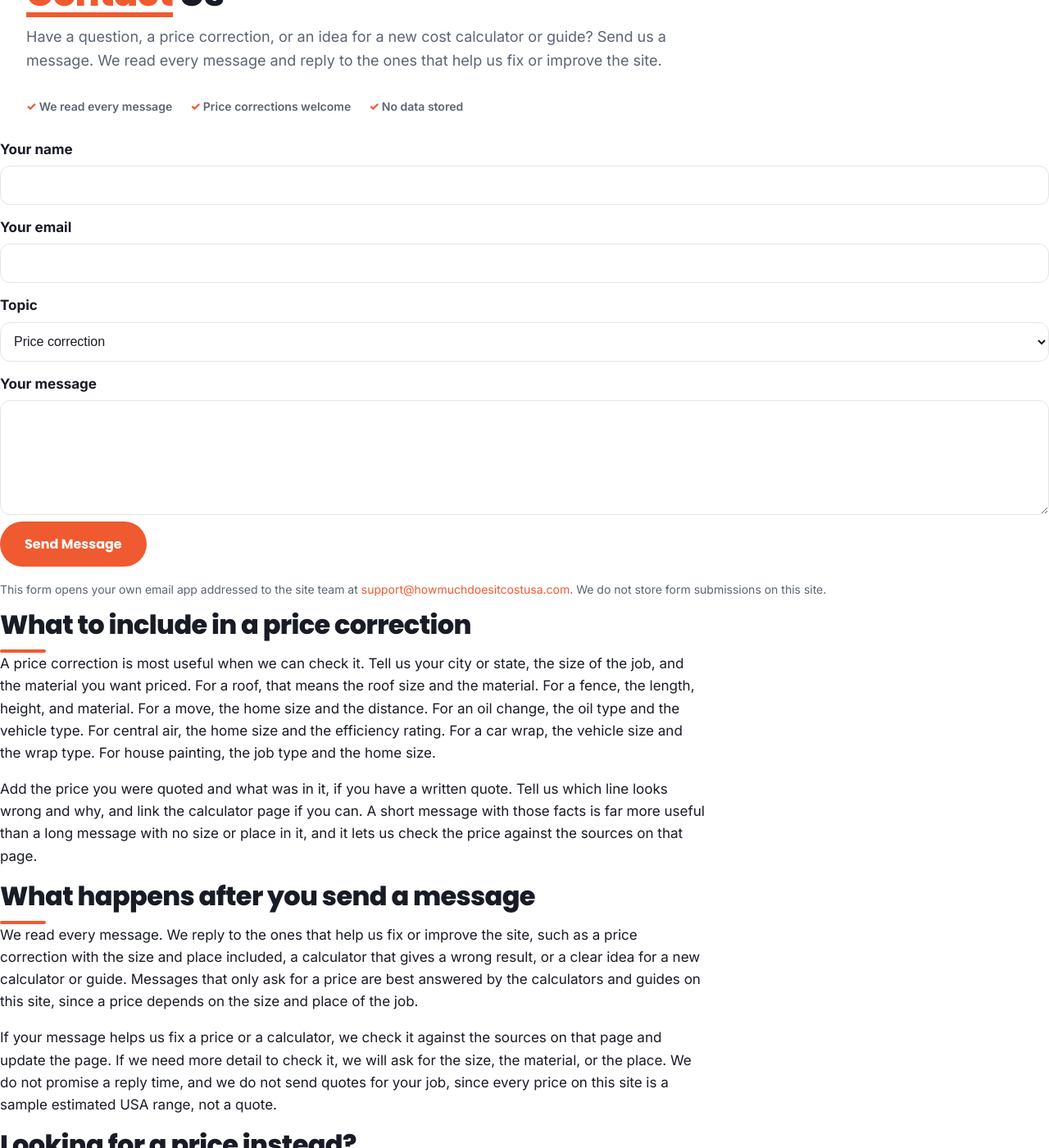
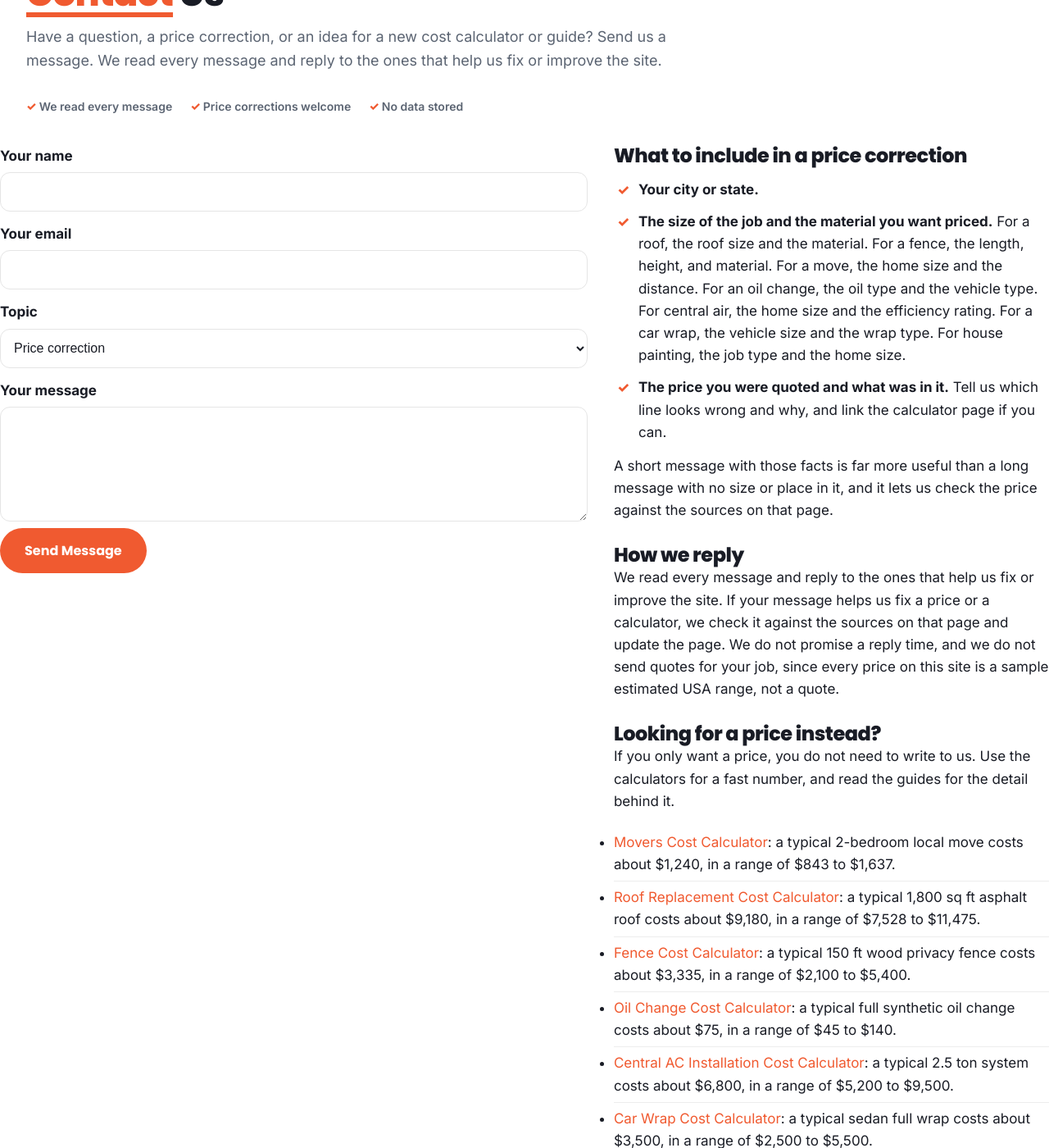
Before and after one commit to zaidmeo09-dhangal/howmuchdoesitcostusa, a Jekyll site: the page built from contact.md, in a window 1280 px wide and 1400 px high, scrolled down 225 px. Shown: the whole window at 82% size. Built offline with Jekyll 4.4.1, drawn with Linux system fonts in a browser that asks for light colours; some of the changed text lies outside the part shown.

Commit message:
Initial deploy: add contact.md

```diff
--- a/contact.md
+++ b/contact.md
@@ -28,44 +28,56 @@ schema: |
   </div>
 </section>
 <section class="wrap contact-form-section">
-  <form class="contact-form" action="mailto:support@howmuchdoesitcostusa.com" method="post" enctype="text/plain">
-    <label for="cname">Your name</label>
-    <input type="text" id="cname" name="name" required>
-    <label for="cemail">Your email</label>
-    <input type="email" id="cemail" name="email" required>
-    <label for="ctopic">Topic</label>
-    <select id="ctopic" name="topic">
-      <option>Price correction</option>
-      <option>Calculator problem</option>
-      <option>New calculator idea</option>
-      <option>New guide idea</option>
-      <option>Other question</option>
-    </select>
-    <label for="cmessage">Your message</label>
-    <textarea id="cmessage" name="message" required></textarea>
-    <p><button class="btn btn-primary" type="submit">Send Message</button></p>
-    <p class="note">This form opens your own email app addressed to the site team at <a href="mailto:support&#64;howmuchdoesitcostusa.com">support&#64;howmuchdoesitcostusa.com</a>. We do not store form submissions on this site.</p>
-  </form>
-  <h2>What to include in a price correction</h2>
-  <p>A price correction is most useful when we can check it. Tell us your city or state, the size of the job, and the material you want priced. For a roof, that means the roof size and the material. For a fence, the length, height, and material. For a move, the home size and the distance. For an oil change, the oil type and the vehicle type. For central air, the home size and the efficiency rating. For a car wrap, the vehicle size and the wrap type. For house painting, the job type and the home size.</p>
-  <p>Add the price you were quoted and what was in it, if you have a written quote. Tell us which line looks wrong and why, and link the calculator page if you can. A short message with those facts is far more useful than a long message with no size or place in it, and it lets us check the price against the sources on that page.</p>
-  <h2>What happens after you send a message</h2>
-  <p>We read every message. We reply to the ones that help us fix or improve the site, such as a price correction with the size and place included, a calculator that gives a wrong result, or a clear idea for a new calculator or guide. Messages that only ask for a price are best answered by the calculators and guides on this site, since a price depends on the size and place of the job.</p>
-  <p>If your message helps us fix a price or a calculator, we check it against the sources on that page and update the page. If we need more detail to check it, we will ask for the size, the material, or the place. We do not promise a reply time, and we do not send quotes for your job, since every price on this site is a sample estimated USA range, not a quote.</p>
-  <h2>Looking for a price instead?</h2>
-  <p>If you only want a price, you do not need to write to us. Use the calculators for a fast number, and read the guides for the detail behind it.</p>
-  <ul>
-    <li><a href="{{ '/movers-cost-calculator/' | relative_url }}">Movers Cost Calculator</a>: a typical 2-bedroom local move costs about $1,240, in a range of $843 to $1,637.</li>
-    <li><a href="{{ '/roof-replacement-cost-calculator/' | relative_url }}">Roof Replacement Cost Calculator</a>: a typical 1,800 sq ft asphalt roof costs about $9,180, in a range of $7,528 to $11,475.</li>
-    <li><a href="{{ '/fence-cost-calculator/' | relative_url }}">Fence Cost Calculator</a>: a typical 150 ft wood privacy fence costs about $3,335, in a range of $2,100 to $5,400.</li>
-    <li><a href="{{ '/oil-change-cost-calculator/' | relative_url }}">Oil Change Cost Calculator</a>: a typical full synthetic oil change costs about $75, in a range of $45 to $140.</li>
-    <li><a href="{{ '/central-ac-installation-cost-calculator/' | relative_url }}">Central AC Installation Cost Calculator</a>: a typical 2.5 ton system costs about $6,800, in a range of $5,200 to $9,500.</li>
-    <li><a href="{{ '/car-wrap-cost-calculator/' | relative_url }}">Car Wrap Cost Calculator</a>: a typical sedan full wrap costs about $3,500, in a range of $2,500 to $5,500.</li>
-    <li><a href="{{ '/paint-a-car-cost-calculator/' | relative_url }}">Paint a Car Cost Calculator</a>: a typical sedan repaint costs about $3,500, in a range of $1,500 to $10,000.</li>
-    <li><a href="{{ '/house-painting-cost-calculator/' | relative_url }}">House Painting Cost Calculator</a>: a typical exterior paint job for a 1,800 sq ft home costs about $4,200, in a range of $2,800 to $6,800.</li>
-  </ul>
-  <p>See <a href="{{ '/tools/' | relative_url }}">all 8 cost calculators</a> or read the <a href="{{ '/blog/' | relative_url }}">cost guides</a>, including the car wrap guide and the house painting guide, for prices by size, material, and type.</p>
-  <h2>Before you write</h2>
-  <p>Looking for a price first? See <a href="{{ '/tools/' | relative_url }}">all 8 cost calculators</a> or read the <a href="{{ '/blog/' | relative_url }}">cost guides</a>. Your question may already be answered there.</p>
-  <p>For a price question, tell us your city or state, the size of the job, and the material you want. That is the fastest way for us to check a price.</p>
+  <div class="contact-layout">
+    <div>
+      <form class="contact-form" action="mailto:support@howmuchdoesitcostusa.com" method="post" enctype="text/plain">
+        <label for="cname">Your name</label>
+        <input type="text" id="cname" name="name" required>
+        <label for="cemail">Your email</label>
+        <input type="email" id="cemail" name="email" required>
+        <label for="ctopic">Topic</label>
+        <select id="ctopic" name="topic">
+          <option>Price correction</option>
+          <option>Calculator problem</option>
+          <option>New calculator idea</option>
+          <option>New guide idea</option>
+          <option>Other question</option>
+        </select>
+        <label for="cmessage">Your message</label>
+        <textarea id="cmessage" name="message" required></textarea>
+        <p><button class="btn btn-primary" type="submit">Send Message</button></p>
+      </form>
+    </div>
+    <aside class="contact-side">
+      <div class="side-block">
+        <h2>What to include in a price correction</h2>
+        <ul class="checklist">
+          <li><strong>Your city or state.</strong></li>
+          <li><strong>The size of the job and the material you want priced.</strong> For a roof, the roof size and the material. For a fence, the length, height, and material. For a move, the home size and the distance. For an oil change, the oil type and the vehicle type. For central air, the home size and the efficiency rating. For a car wrap, the vehicle size and the wrap type. For house painting, the job type and the home size.</li>
+          <li><strong>The price you were quoted and what was in it.</strong> Tell us which line looks wrong and why, and link the calculator page if you can.</li>
+        </ul>
+        <p>A short message with those facts is far more useful than a long message with no size or place in it, and it lets us check the price against the sources on that page.</p>
+      </div>
+      <div class="side-block">
+        <h2>How we reply</h2>
+        <p>We read every message and reply to the ones that help us fix or improve the site. If your message helps us fix a price or a calculator, we check it against the sources on that page and update the page. We do not promise a reply time, and we do not send quotes for your job, since every price on this site is a sample estimated USA range, not a quote.</p>
+      </div>
+      <div class="side-block">
+        <h2>Looking for a price instead?</h2>
+        <p>If you only want a price, you do not need to write to us. Use the calculators for a fast number, and read the guides for the detail behind it.</p>
+        <ul class="calc-links">
+          <li><a href="{{ '/movers-cost-calculator/' | relative_url }}">Movers Cost Calculator</a>: a typical 2-bedroom local move costs about $1,240, in a range of $843 to $1,637.</li>
+          <li><a href="{{ '/roof-replacement-cost-calculator/' | relative_url }}">Roof Replacement Cost Calculator</a>: a typical 1,800 sq ft asphalt roof costs about $9,180, in a range of $7,528 to $11,475.</li>
+          <li><a href="{{ '/fence-cost-calculator/' | relative_url }}">Fence Cost Calculator</a>: a typical 150 ft wood privacy fence costs about $3,335, in a range of $2,100 to $5,400.</li>
+          <li><a href="{{ '/oil-change-cost-calculator/' | relative_url }}">Oil Change Cost Calculator</a>: a typical full synthetic oil change costs about $75, in a range of $45 to $140.</li>
+          <li><a href="{{ '/central-ac-installation-cost-calculator/' | relative_url }}">Central AC Installation Cost Calculator</a>: a typical 2.5 ton system costs about $6,800, in a range of $5,200 to $9,500.</li>
+          <li><a href="{{ '/car-wrap-cost-calculator/' | relative_url }}">Car Wrap Cost Calculator</a>: a typical sedan full wrap costs about $3,500, in a range of $2,500 to $5,500.</li>
+          <li><a href="{{ '/paint-a-car-cost-calculator/' | relative_url }}">Paint a Car Cost Calculator</a>: a typical sedan repaint costs about $3,500, in a range of $1,500 to $10,000.</li>
+          <li><a href="{{ '/house-painting-cost-calculator/' | relative_url }}">House Painting Cost Calculator</a>: a typical exterior paint job for a 1,800 sq ft home costs about $4,200, in a range of $2,800 to $6,800.</li>
+        </ul>
+        <p>See <a href="{{ '/tools/' | relative_url }}">all 8 cost calculators</a> or read the <a href="{{ '/blog/' | relative_url }}">cost guides</a>, including the car wrap guide and the house painting guide, for prices by size, material, and type.</p>
+      </div>
+    </aside>
+  </div>
+  <p class="note">This form opens your own email app addressed to the site team at <a href="mailto:support&#64;howmuchdoesitcostusa.com">support&#64;howmuchdoesitcostusa.com</a>. We do not store form submissions on this site.</p>
 </section>
```
